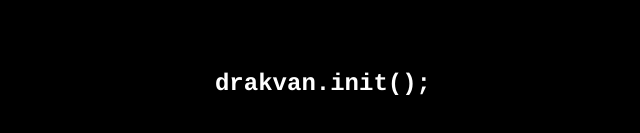
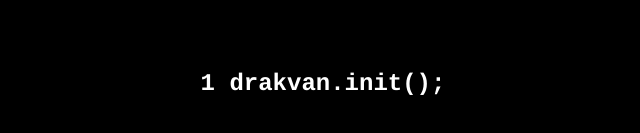
Before and after one commit to drakvan/drakvan.com, a plain HTML site: page index.html in a window 1280 px wide. Shown: the part 317-450 px from the top of the page, without its empty margins (317-957 px from the left). Drawn offline with Linux system fonts and the light colour scheme.

Commit message:
Add number 1 to test changes in website

```diff
--- a/index.html
+++ b/index.html
@@ -12,7 +12,7 @@
 <body>
     <div class="container px-4">
         <h2>
-            drakvan.init();
+            1   drakvan.init();
         </h2>
     </div>
 </body>
```
